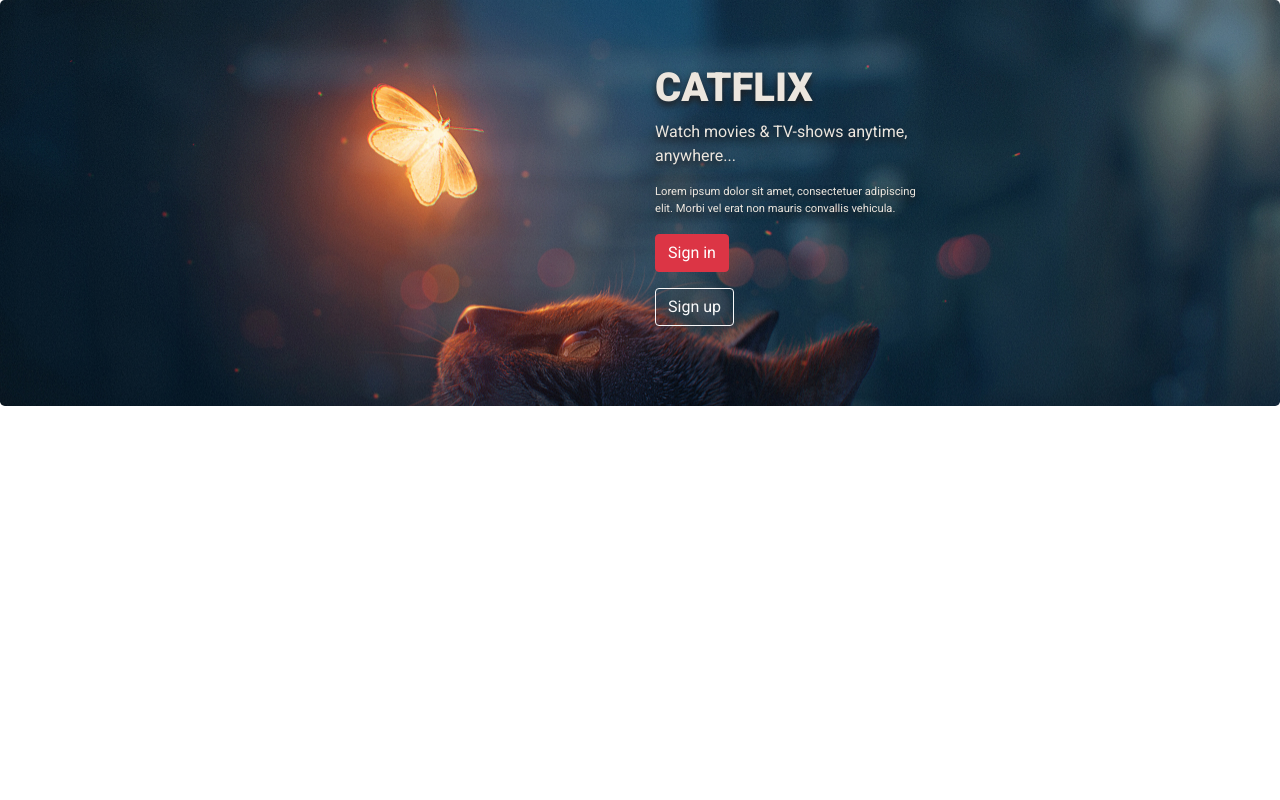
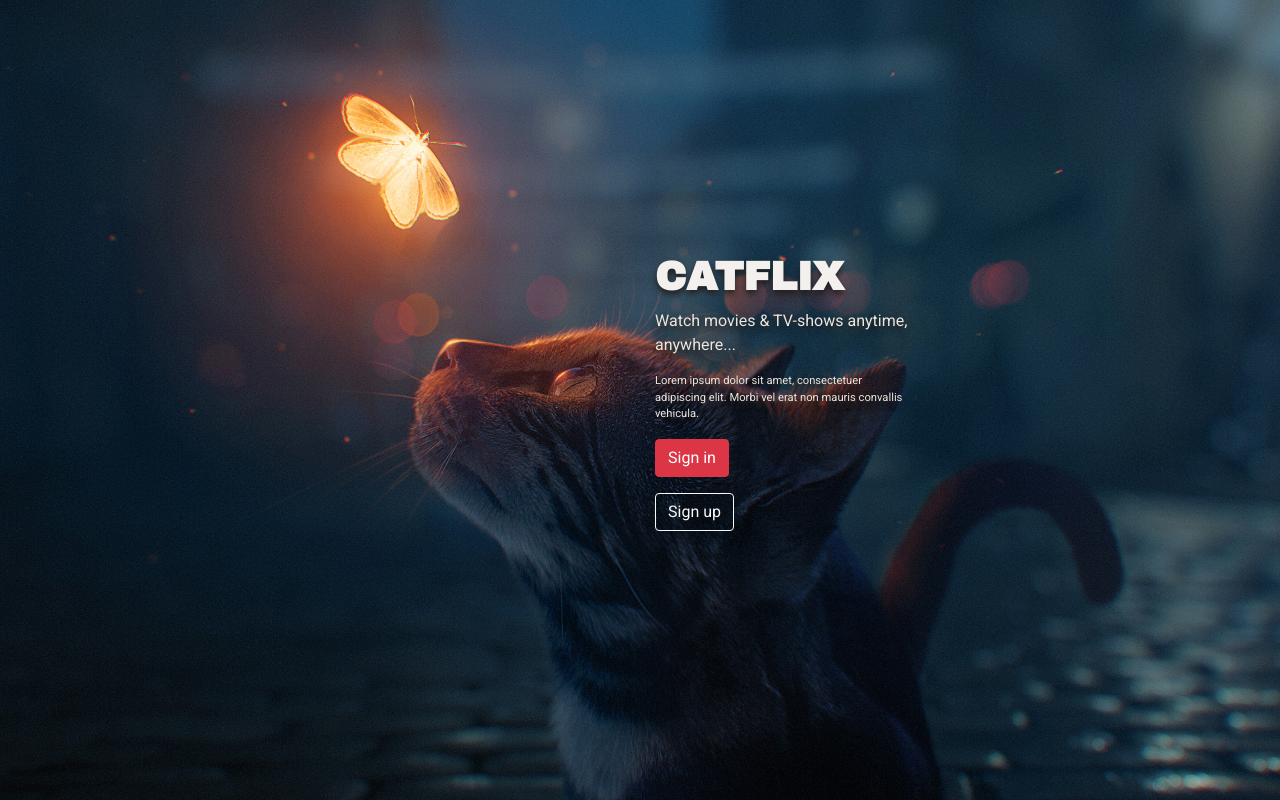
Before and after one commit to Mathieuherbos/Getflix, a PHP site: page / in a window 1280 px wide. Run offline with PHP 8.4, Linux system fonts and the light colour scheme.

Commit message:
visual update

```diff
--- a/index.html
+++ b/index.html
@@ -5,7 +5,7 @@
         <link rel="stylesheet" href="style.css"/>
         <title>Catflix</title>
         <link rel="stylesheet" href="https://stackpath.bootstrapcdn.com/bootstrap/4.5.0/css/bootstrap.min.css" integrity="sha384-9aIt2nRpC12Uk9gS9baDl411NQApFmC26EwAOH8WgZl5MYYxFfc+NcPb1dKGj7Sk" crossorigin="anonymous">
-        <link href="https://fonts.googleapis.com/css2?family=Roboto:wght@300;400;900&display=swap" rel="stylesheet">
+        <link href="https://fonts.googleapis.com/css2?family=Archivo+Black&family=Roboto:wght@300;400;900&display=swap" rel="stylesheet">
     </head>
 
 
@@ -14,22 +14,23 @@
 
     <body>
 
-        <div class="jumbotron vertical-center landpage">
-            <div class="container-fluid">
-
-                <div class="row align-items-center">
-
-                    <div class="col-md-3 offset-md-6 align-self-center index">
-                            <h1><b>CATFLIX</b></h1>
+        <section id="cover3" class="min-vh-100">
+            <div id="cover-caption">
+                <div class="container">
+                    <div class="row">
+                        <div class="col-md-3 offset-md-6 index">
+                                <h1 class="title"><b>CATFLIX</b></h1>
                                 <p>Watch movies & TV-shows anytime, anywhere...</p>
                                 <div class="introtext">
                                     <p>Lorem ipsum dolor sit amet, consectetuer adipiscing elit. Morbi vel erat non mauris convallis vehicula.</p>
                                 </div>
                                 <p><a href="login.php"><button type="button" class="btn btn-danger">Sign in</button></a></p>
                                 <p><a href="signup.php"><button type="button" class="btn btn-outline-light">Sign up</button></a></p>
+
                         </div>
                     </div>
                 </div>
             </div>
+        </section>
     </body>
 </html>
--- a/style.css
+++ b/style.css
@@ -1,10 +1,3 @@
-.landpage {
-    height: 100%;
-    display: flex;
-    align-items: center;
-    background-image: url(catbutterfly.jpg);
-    background-size: cover;
-}
 
 .index, .signinform, .signupform {
     font-family: 'Roboto', sans-serif;
@@ -26,21 +19,43 @@
 }
 
 
-.login {
+#cover {
+    background: #222 url('netcat.jpg') center center no-repeat;
+    background-size: cover;
     height: 100%;
+    text-align: center;
     display: flex;
     align-items: center;
-    background-image: url("coolcats.jpg");
-    background-size: cover;
+    position: relative;
 }
 
-.signup {
+#cover2 {
+    background: #222 url('catlook.jpg') center center no-repeat;
+    background-size: cover;
     height: 100%;
+    text-align: center;
     display: flex;
     align-items: center;
-    background-image: url("catlook.jpg");
+    position: relative;
+}
+
+#cover3 {
+    background: #222 url('catbutterfly.jpg') center center no-repeat;
     background-size: cover;
+    height: 100%;
+    text-align: left;
+    display: flex;
+    align-items: center;
+    position: relative;
 }
+
+#cover-caption {
+    width: 100%;
+    position: relative;
+    z-index: 1;
+}
+
+
 
 .introtext {
     font-size: 0.7em;
@@ -60,6 +75,8 @@
     margin-top: 1em;
 }
 
+
+
 .usernameSi, .passwordSi {
     padding-top: 1.4em;
     font-size: 0.7em;
@@ -75,5 +92,7 @@ input[type=text], input[type=password] {
 }
 
 .title {
-    font-size: 1.6em;
+    color: rgb(243, 240, 237);
+    font-family: 'Archivo Black', sans-serif;
+
 }
```
Also changed, not shown: login.php (+16 -16 lines), signup.php (+11 -9 lines), catbutterfly.jpg, netcat.jpg (added). Lines whose indentation alone changed are shown as unchanged.
